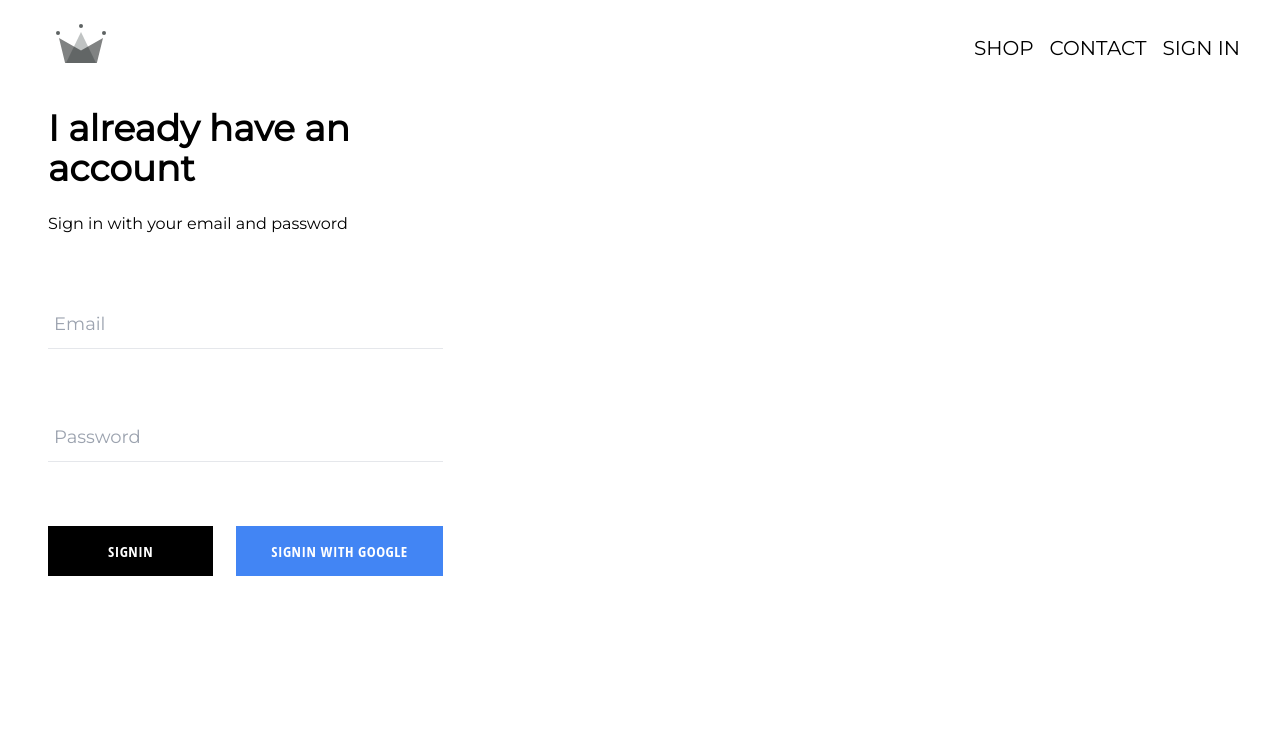
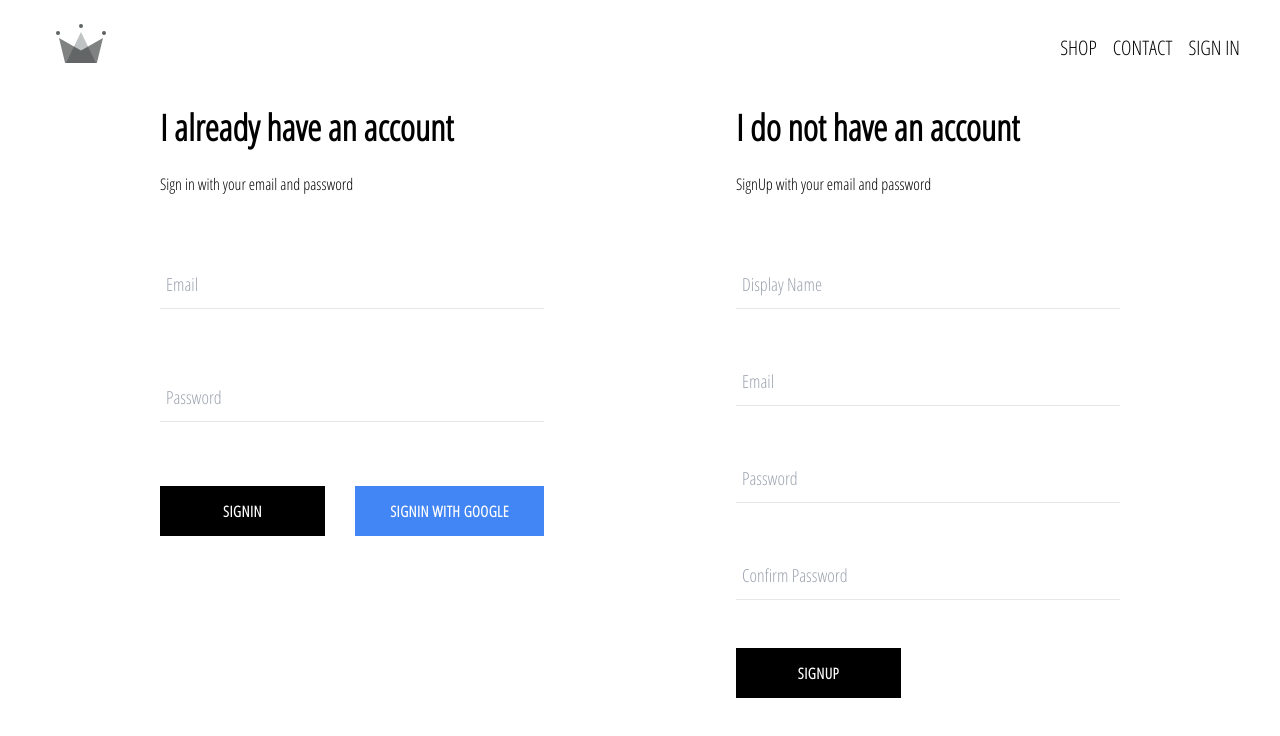
Before and after one commit to priyam125/Ecom-redux, a React (Create React App) app: page /sign-in in a window 1280 px wide. Shown: the top 736 px of the page. Built offline with nearby package versions, Linux system fonts and the light colour scheme; no server answers.

Commit message:
Firestore database working for storing user auth

```diff
--- a/public/index.html
+++ b/public/index.html
@@ -15,9 +15,12 @@
       user's mobile device or desktop. See https://developers.google.com/web/fundamentals/web-app-manifest/
     -->
     <link rel="manifest" href="%PUBLIC_URL%/manifest.json" />
-    <link rel="preconnect" href="https://fonts.googleapis.com">
-    <link rel="preconnect" href="https://fonts.gstatic.com" crossorigin>
-    <link href="https://fonts.googleapis.com/css2?family=Montserrat" rel="stylesheet">
+    <link rel="preconnect" href="https://fonts.googleapis.com" />
+    <link rel="preconnect" href="https://fonts.gstatic.com" crossorigin />
+    <link
+      href="https://fonts.googleapis.com/css2?family=Open+Sans+Condensed:wght@300&display=swap"
+      rel="stylesheet"
+    />
     <!--
       Notice the use of %PUBLIC_URL% in the tags above.
       It will be replaced with the URL of the `public` folder during the build.
--- a/src/App.css
+++ b/src/App.css
@@ -38,5 +38,5 @@
 }
 
 body {
-  font-family: 'Montserrat', sans-serif;
+  font-family: 'Open Sans Condensed', sans-serif;
 }
--- a/src/App.js
+++ b/src/App.js
@@ -3,7 +3,7 @@ import Homepage from './pages/homepage';
 import ShopPage from './pages/shop/ShopPage';
 import SignIn from './pages/sign-in';
 import { Route, Switch } from 'react-router-dom'
-import { auth } from './firebase/Firebase.util';
+import { auth, createUserProfileDocument } from './firebase/Firebase.util';
 import Header from './pages/Header';
 import { useEffect, useState } from 'react';
 
@@ -12,14 +12,31 @@ function App() {
 
   const [currentUser, setCurrentUser] = useState(null)
 
+  const unsubscribeFromAuth = null
+
 
   useEffect(() => {
-    auth.onAuthStateChanged( user => {
-      setCurrentUser(user)
+     auth.onAuthStateChanged(async userAuth => {
+      // console.log(userAuth);
+      if (userAuth) {
+        const userRef = await createUserProfileDocument(userAuth)
 
-      console.log(user);
+        userRef.onSnapshot( snapshot => {
+          setCurrentUser({
+            id: snapshot.id,
+            ...snapshot.data()
+          })
+
+          console.log('User added');
+        })
+      } else setCurrentUser(null)
+
     })
   },[])
+
+  useEffect(() => {
+    console.log(currentUser);
+  })
 
 
 
--- a/src/components/Login.js
+++ b/src/components/Login.js
@@ -20,7 +20,7 @@ const Login = () => {
   };
 
   return (
-    <div className="w-1/3">
+    <div className="w-2/5">
       <div className="text-4xl font-bold mb-6">I already have an account</div>
       <span className="">Sign in with your email and password</span>
 
--- /dev/null
+++ b/src/components/SignUp.js
@@ -0,0 +1,143 @@
+import React, { useState, useEffect } from "react";
+import { auth, createUserProfileDocument } from "../firebase/Firebase.util";
+
+const SignUp = () => {
+  const initialValues = {
+    displayName: "",
+    email: "",
+    password: "",
+    password2: "",
+  };
+
+  const [formData, setFormData] = useState(initialValues);
+  const [formErrors, setFormErrors] = useState({});
+  let errorStatus = false;
+
+  const handleChange = (e) => {
+    const { name, value } = e.target;
+    setFormData({ ...formData, [name]: value });
+  };
+
+  const validate = (data) => {
+    const errors = {}
+    const email_regex = /^((?!\.)[\w\-_.]*[^.])(@\w+)(\.\w+(\.\w+)?[^.\W])$/;
+    if (!data.displayName) {
+        errors.displayName = "Uername is required"
+        //  setFormErrors({...formErrors, displayName: errors.displayName})
+    }
+    if (!data.email) {
+        errors.email = "email is required"
+        // setFormErrors({...formErrors, email: errors.email})
+    } else if (!email_regex.test(data.email)) {
+        errors.email = "Not a valid email format"
+        // setFormErrors({...formErrors, email: errors.email})
+    }
+    if (!data.password) {
+        errors.password = "Password is required"
+        // setFormErrors({...formErrors, password: errors.password})
+    }
+    if (data.password !== data.password2) {
+        errors.password2 = "Password does not match"
+        // setFormErrors({...formErrors, password2: errors.password2})
+    }
+    // console.log(errors);
+
+    setFormErrors(errors)
+
+    // console.log(Object.entries(errors).length);
+    if (Object.entries(errors).length > 0)
+        errorStatus = true;
+
+
+
+    return errors
+
+    // setFormErrors(errors)
+    // console.log(formErrors);
+    // if(Object.entries(errors).length === 0)
+    // return true
+    // else return false
+
+}
+
+  const handleSubmit = async (e) => {
+    e.preventDefault();
+
+    console.log(formData);
+
+    const { displayName, email, password, password2} = formData
+
+    validate(formData)
+
+    if(!errorStatus) {
+      try {
+        const {user} = await auth.createUserWithEmailAndPassword(email, password)
+
+       await createUserProfileDocument(user, {displayName})
+       setFormData(initialValues)
+      } catch (error) {
+        console.error(error);
+      }
+    }
+  };
+
+  return (
+    <div className="w-2/5">
+      <h2 className="text-4xl font-bold mb-6">I do not have an account</h2>
+      <span>SignUp with your email and password</span>
+
+      <form onSubmit={handleSubmit} className="flex flex-col space-y py-16 w-full">
+        <input
+          type="name"
+          name="displayName"
+          className="text-lg py-2.5 px-1.5 border-b mb-12 outline-none"
+          placeholder="Display Name"
+          value={formData.displayName}
+          onChange={handleChange}
+        />
+
+        {/*<label>Email</label>*/}
+        <input
+          type="email"
+          name="email"
+          className="text-lg py-2.5 px-1.5 border-b mb-12 outline-none"
+          placeholder="Email"
+          value={formData.email}
+          onChange={handleChange}
+        />
+
+        {/*<label>Password</label>*/}
+        <input
+          type="password"
+          name="password"
+          autoComplete="off"
+          className="text-lg py-2.5 px-1.5 border-b mb-12 outline-none"
+          placeholder="Password"
+          value={formData.password}
+          onChange={handleChange}
+        />
+
+        <input
+          type="password"
+          name="password2"
+          autoComplete="off"
+          className="text-lg py-2.5 px-1.5 border-b mb-12 outline-none"
+          placeholder="Confirm Password"
+          value={formData.password2}
+          onChange={handleChange}
+        />
+
+        <div className="flex items-start justify-between">
+          <button
+            type="submit"
+            className="custom-button hover:bg-white hover:text-black hover:border-2 hover:border-black"
+          >
+            SignUp
+          </button>
+        </div>
+      </form>
+    </div>
+  );
+};
+
+export default SignUp;
--- a/src/firebase/Firebase.util.js
+++ b/src/firebase/Firebase.util.js
@@ -12,13 +12,42 @@ const firebaseConfig = {
     measurementId: "G-EZ6ND3ZNZZ"
   };
 
+  export const createUserProfileDocument = async (userAuth, additionalData) => {
+    if(!userAuth) return
+
+    console.log(userAuth);
+    const userRef = firestore.doc(`users/${userAuth.uid}`)
+    console.log(userRef);
+
+    const snapshot = await userRef.get()
+    console.log(snapshot);
+
+    if(!snapshot.exists) {
+      const { displayName, email } = userAuth
+      const createdAt = new Date()
+
+      try {
+        await userRef.set({
+          displayName,
+          email,
+          createdAt,
+          ...additionalData
+        })
+      }  catch(error) {
+        console.log('error creating user', error.message);
+      }
+    }
+
+    return userRef
+  }
+
 firebase.initializeApp(firebaseConfig);
 
 export const auth = firebase.auth()
 export const firestore = firebase.firestore()
 
 const provider = new firebase.auth.GoogleAuthProvider()
-//provider.setCustomParameters({prompt: 'auto'})
+provider.setCustomParameters({prompt: 'select_account'})
 
 export const signInWithGoogle = () => auth.signInWithPopup(provider)
 
--- a/src/index.css
+++ b/src/index.css
@@ -81,3 +81,7 @@ code {
   font-weight: bolder;
   cursor: pointer;
 }
+
+.sign-in-and-sign-up {
+  max-width: 1400px;
+}
--- a/src/pages/sign-in.js
+++ b/src/pages/sign-in.js
@@ -1,10 +1,12 @@
 import React from 'react'
 import Login from '../components/Login'
+import SignUp from '../components/SignUp'
 
 const SignIn = () => {
     return (
-        <div className='py-5 px-12 font-Montserrat, sans-serif'>
+        <div className='sign-in-and-sign-up flex justify-between py-5 px-40 font-Montserrat, sans-serif'>
             <Login />
+            <SignUp />
         </div>
     )
 }
```
